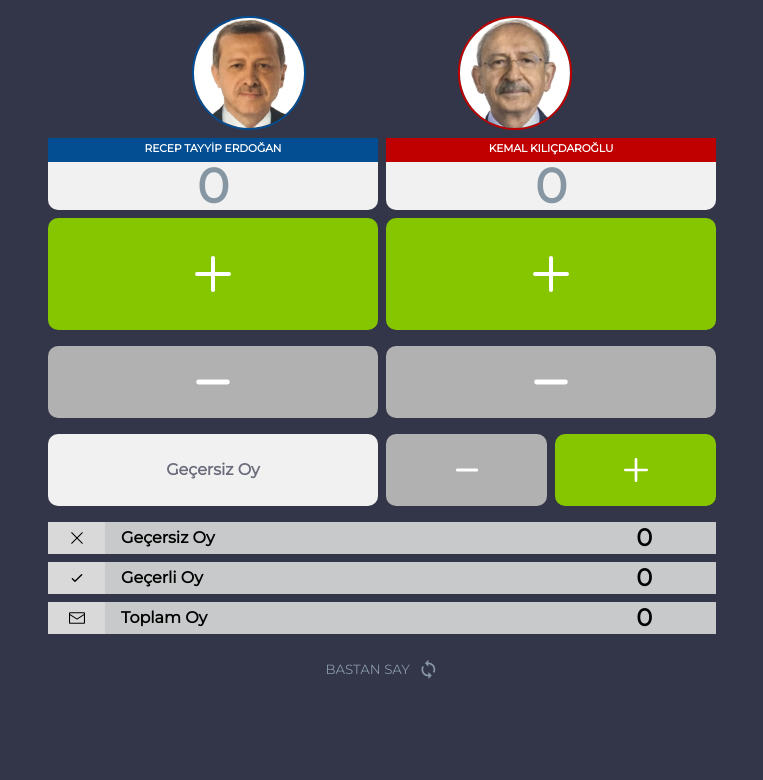
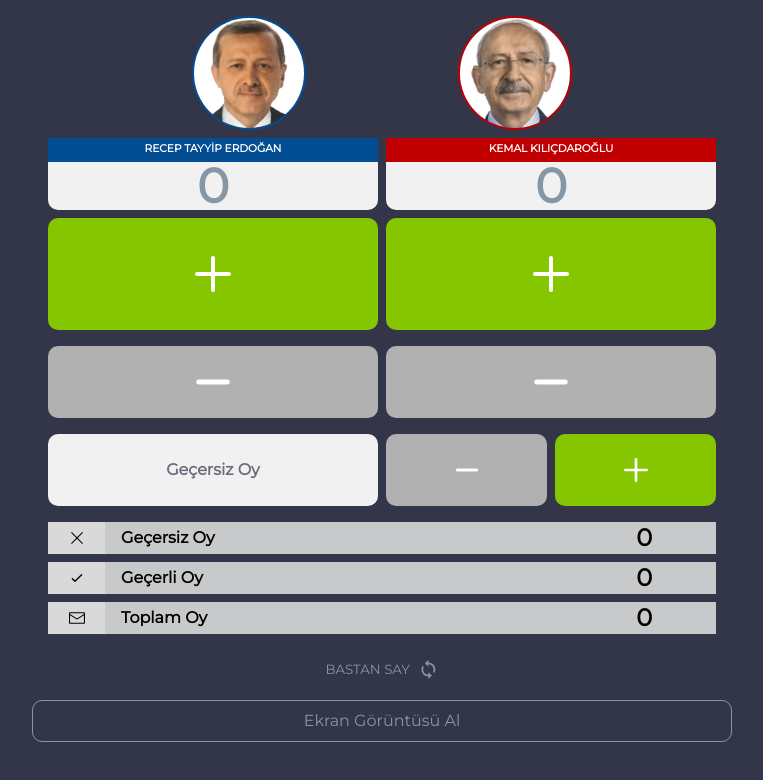
Before and after one commit to K2adir/oySay, a React (Vite) app: page / in a window 1280 px wide. Shown: the top 780 px of the page, without its empty margins (258-1021 px from the left). Built offline with nearby package versions, Linux system fonts and the light colour scheme.

Commit message:
export as image

```diff
--- a/package.json
+++ b/package.json
@@ -10,6 +10,7 @@
     "preview": "vite preview"
   },
   "dependencies": {
+    "html2canvas": "^1.4.1",
     "react": "^18.2.0",
     "react-dom": "^18.2.0",
     "react-icons": "^4.8.0",
--- a/src/App.css
+++ b/src/App.css
@@ -25,6 +25,7 @@ body {
 
 .app {
   max-width: 700px;
+  background-color: #333549;
 }
 
 .dashboard__container {
@@ -41,3 +42,23 @@ body {
   padding-left: 1rem;
   padding-right: 1rem;
 }
+
+.exportasimage {
+  cursor: pointer;
+  margin-top: 10px;
+  width: 100%;
+  padding: 12px 0;
+  background: transparent;
+  border: 1px solid #8697a3;
+  border-radius: 10px;
+  font-size: 16px;
+  color: #8697a3;
+}
+
+.exportasimage:hover {
+  border: 1px solid #ccc;
+  transition-property: all;
+  transition-timing-function: cubic-bezier(0.4, 0, 0.2, 1);
+  transition-duration: 150ms;
+  color: #ccc;
+}
--- a/src/App.jsx
+++ b/src/App.jsx
@@ -1,3 +1,4 @@
+import { useRef } from "react";
 import "./App.css";
 // import Candidates from "./components/Candidates";
 import Profile from "./components/Profile/Profile";
@@ -7,10 +8,13 @@ import Scores from "./components/Scores/Scores";
 import VoidVote from "./components/VoidVote/VoidVote";
 import VoteCounter from "./components/VoteCounter/VoteCounter";
 import { VoteProvider } from "./context/VoteContext";
+import exportAsImage from "./utils/exportAsImage";
 
 function App() {
+  const exportRef = useRef();
+
   return (
-    <div className="app">
+    <div className="app" ref={exportRef}>
       <VoteProvider>
         <Profile />
         <VoteCounter />
@@ -20,6 +24,9 @@ function App() {
         <Scores />
         <Reset />
       </VoteProvider>
+      <button onClick={() => exportAsImage(exportRef.current, "oysayimi")} className="exportasimage">
+        Ekran Görüntüsü Al
+      </button>
     </div>
   );
 }
--- /dev/null
+++ b/src/utils/exportAsImage.js
@@ -0,0 +1,23 @@
+import html2canvas from "html2canvas";
+
+const exportAsImage = async (element, imageFileName) => {
+  const canvas = await html2canvas(element);
+  const image = canvas.toDataURL("image/png", 1.0);
+  downloadImage(image, imageFileName);
+};
+
+const downloadImage = (blob, fileName) => {
+  const fakeLink = window.document.createElement("a");
+  fakeLink.style = "display:none;";
+  fakeLink.download = fileName;
+
+  fakeLink.href = blob;
+
+  document.body.appendChild(fakeLink);
+  fakeLink.click();
+  document.body.removeChild(fakeLink);
+
+  fakeLink.remove();
+};
+
+export default exportAsImage;
```
Also changed, not shown: 1 other file (tests, documents, lock files or other folders).
